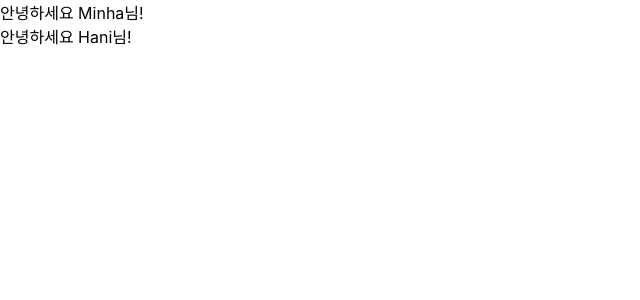
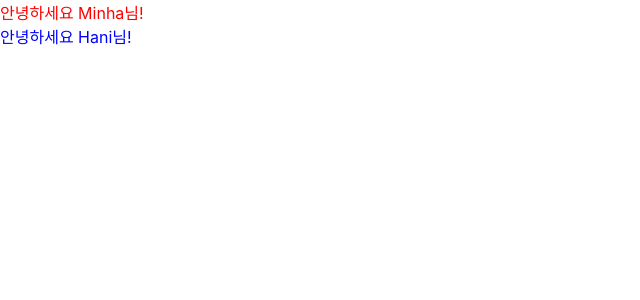
Before and after one commit to moral-life/begin-react, a React (Create React App) app: page / in a window 1280 px wide. Shown: the top 300 px of the page, without its empty margins (0-640 px from the left). Built offline with nearby package versions, Linux system fonts and the light colour scheme.

Commit message:
color props 전달
왜 style={} 안에
{{color: props.name}} 처럼 두겹으로 쓰는지

```diff
--- a/package.json
+++ b/package.json
@@ -10,7 +10,7 @@
     "react-dom": "^18.2.0",
     "react-router-dom": "^6.9.0",
     "react-scripts": "5.0.1",
-    "styled-components": "^5.3.6",
+    "styled-components": "^5.3.9",
     "web-vitals": "^2.1.4"
   },
   "scripts": {
--- a/src/Hello.js
+++ b/src/Hello.js
@@ -3,7 +3,7 @@ import styled from "styled-components";
 
 function Hello(props){
     console.log(props)
-    return (<div>
+    return (<div style={{color : props.color}}>
         안녕하세요 {props.name}님!
     </div>);
 }
```
Also changed, not shown: 1 other file (tests, documents, lock files or other folders).
